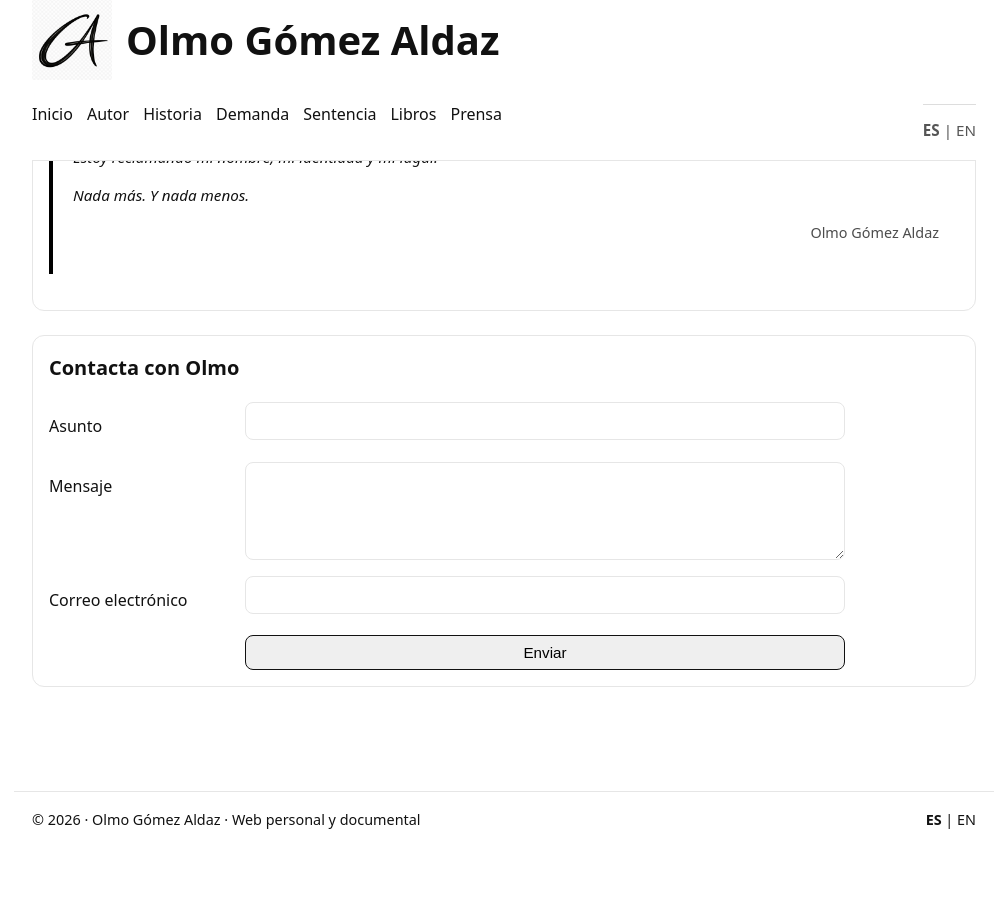
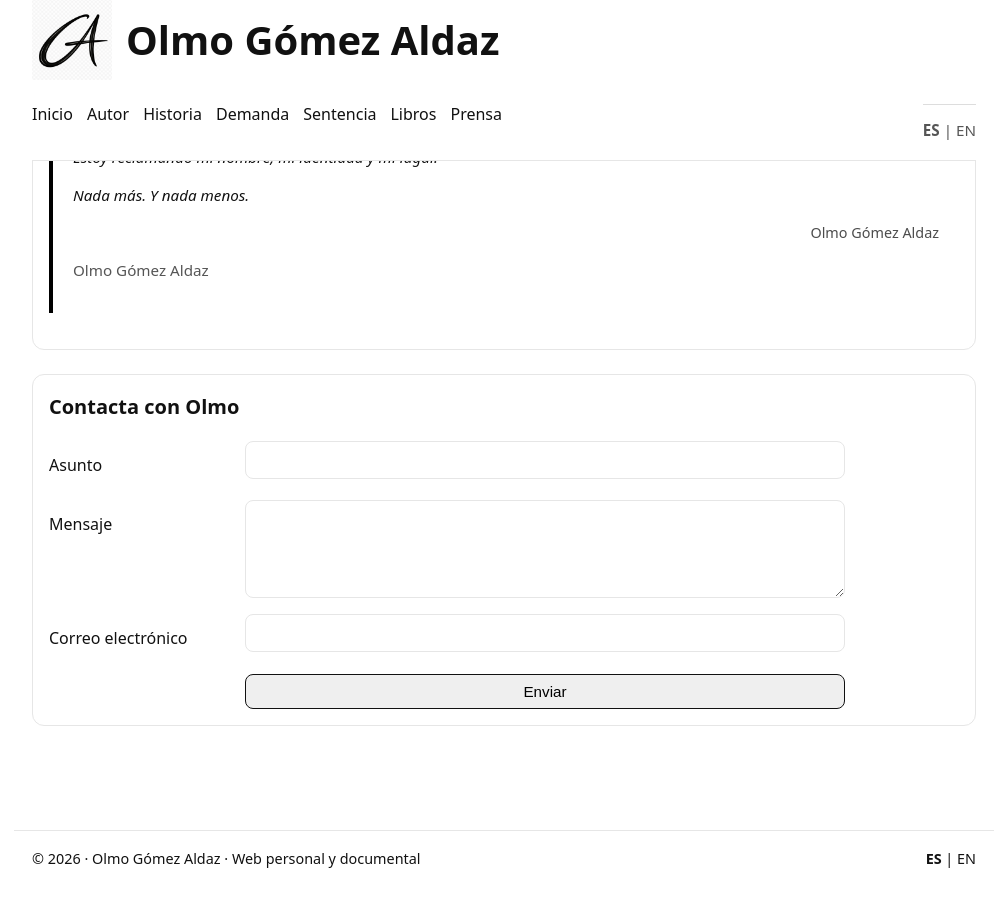
Before and after one commit to olmogaldaz/olmogaldaz.github.io, a Jekyll site: the page built from es/autor/index.html, in a window 1280 px wide and 900 px high, scrolled down 1144 px. Shown: the whole window, without its empty margins (136-1143 px from the left). Built offline with Jekyll 4.4.1, drawn with Linux system fonts in a browser that asks for light colours; before the commit the page ends 2021 px from its top, so only the background shows below that.

Commit message:
Update index.html

```diff
--- a/es/autor/index.html
+++ b/es/autor/index.html
@@ -84,6 +84,9 @@ description: Trayectoria personal del autor, archivo documental, proceso de rest
             Olmo Gómez Aldaz
           </p>
 
+          <p class="small">
+            Olmo Gómez Aldaz
+          </p>
         </blockquote>
       </div>
 
```
